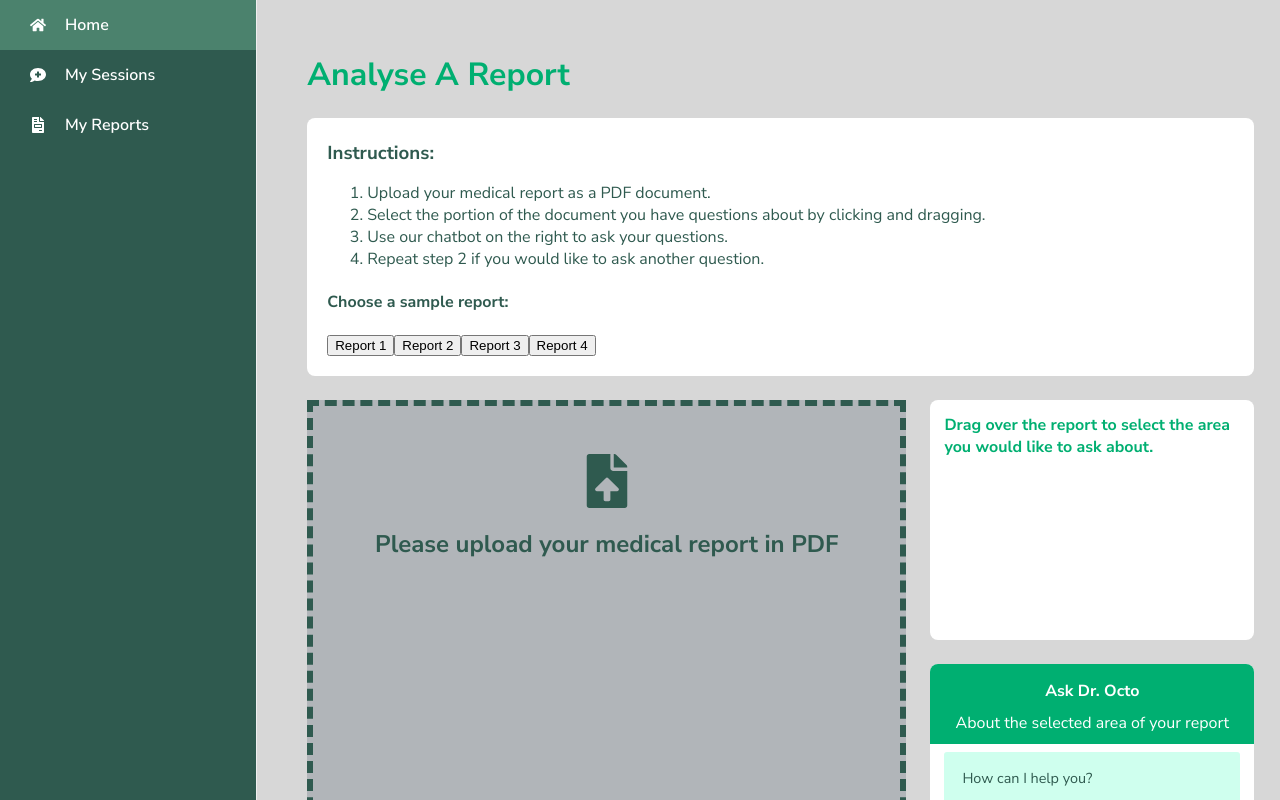
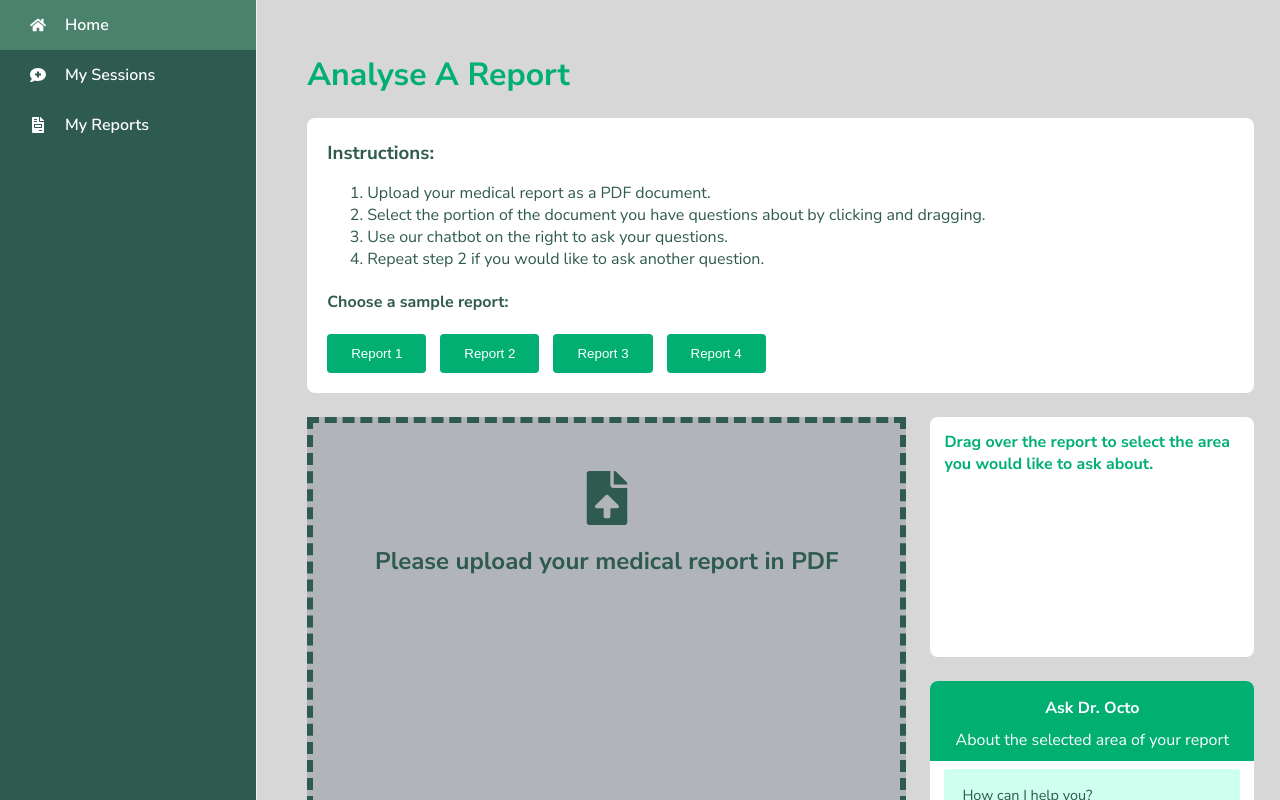
Before and after one commit to rappleit/MediLingo, a React (Create React App) app: page /new_report in a window 1280 px wide. Shown: the top 800 px of the page. Built offline with nearby package versions, Linux system fonts and the light colour scheme.

Commit message:
UPLOAD TEST 4

```diff
--- a/src/pages/UploadReport.js
+++ b/src/pages/UploadReport.js
@@ -8,11 +8,9 @@ import TextareaAutosize from 'react-textarea-autosize';
 import axios from "axios";
 import FormData from 'form-data';
 import Report1 from "../assets/sample_reports/samplereport1.pdf"
+import pdfWorker from 'pdfjs-dist/build/pdf.worker.entry';
 
-pdfjs.GlobalWorkerOptions.workerSrc = new URL(
-  'pdfjs-dist/build/pdf.worker.min.js',
-  import.meta.url,
-).toString();
+pdfjs.GlobalWorkerOptions.workerSrc = pdfWorker;
 export const clamp = (val, min, max) => Math.max(min, Math.min(max, val))
 export let Selection
 
--- a/src/styles/UploadReport.module.css
+++ b/src/styles/UploadReport.module.css
@@ -19,7 +19,6 @@
 }
 
 
-
 .wrapper {
     display: flex;
     margin-top: 24px;
@@ -33,7 +32,7 @@
     padding: 12px;
     width: 44vw;
     min-height: 680px;
-    color: --var(--secondary);
+    color: var(--secondary);
     display: flex;
     align-items: center;
     flex-direction: column;
@@ -220,3 +219,22 @@
     overflow-wrap: wrap;
     word-wrap: break-word;
 }
+
+.selectionWrapper {
+    display: flex;
+    align-items: center;
+    gap: 14px;
+}
+
+.selectionWrapper button {
+    cursor: pointer;
+    background: var(--primary);
+    color: #fff;
+    border: none;
+    border-radius: 4px;
+    padding: 12px 24px;
+}
+
+.selectionWrapper button:hover {
+    background: var(--primary-light);
+}
```
